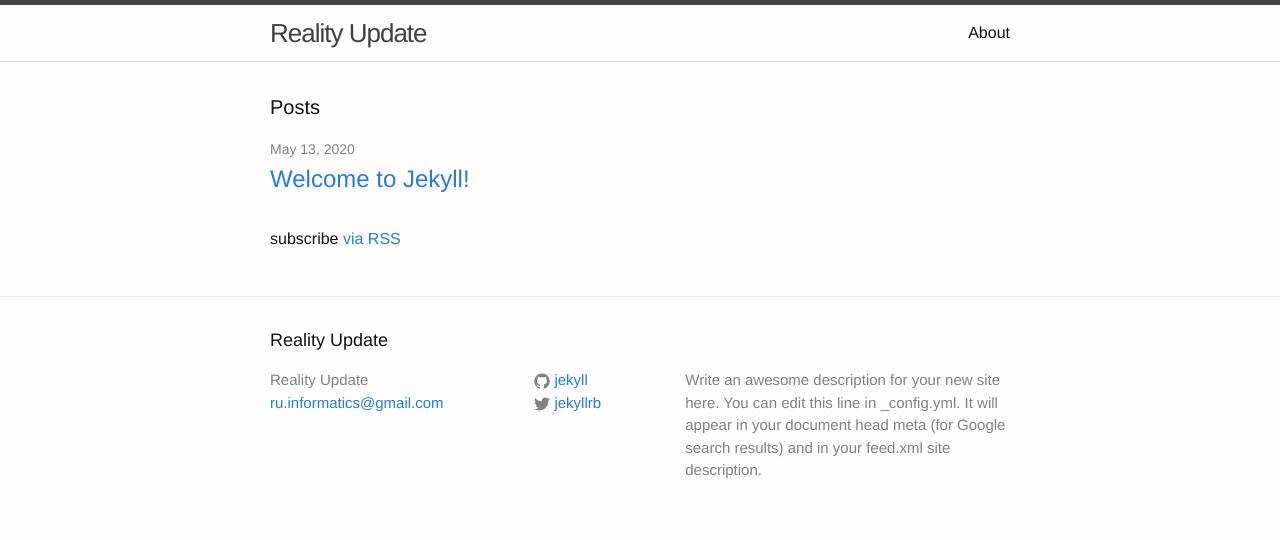
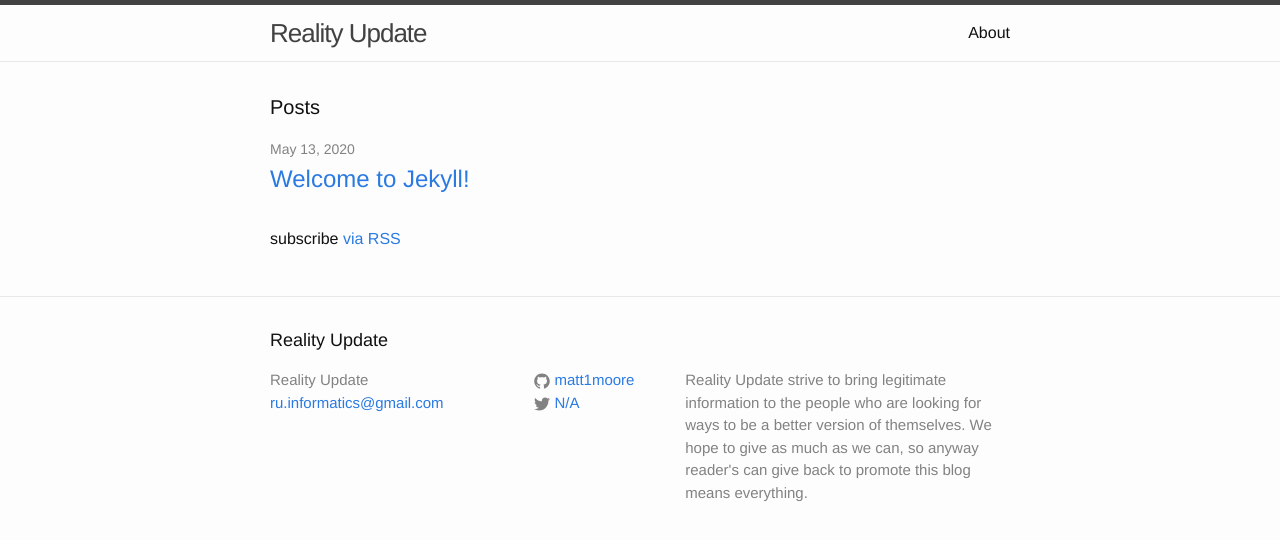
Before and after one commit to matt1moore/therealityupdate, a Jekyll site: the page built from index.html, in a window 1280 px wide. Shown: the top 540 px of the page. Built offline with Jekyll 4.4.1, drawn with Linux system fonts in a browser that asks for light colours.

Commit message:
Added text

```diff
--- a/_config.yml
+++ b/_config.yml
@@ -9,13 +9,14 @@
 title: Reality Update
 email: ru.informatics@gmail.com
 description: > # this means to ignore newlines until "baseurl:"
-  Write an awesome description for your new site here. You can edit this
-  line in _config.yml. It will appear in your document head meta (for
-  Google search results) and in your feed.xml site description.
+  Reality Update strive to bring legitimate information to the people
+  who are looking for ways to be a better version of themselves. We hope
+  to give as much as we can, so anyway reader's can give back to promote
+  this blog means everything.
 baseurl: "" # the subpath of your site, e.g. /blog
 url: "http://yourdomain.com" # the base hostname & protocol for your site
-twitter_username: jekyllrb
-github_username:  jekyll
+twitter_username: N/A
+github_username:  matt1moore
 
 # Build settings
 markdown: kramdown
```
